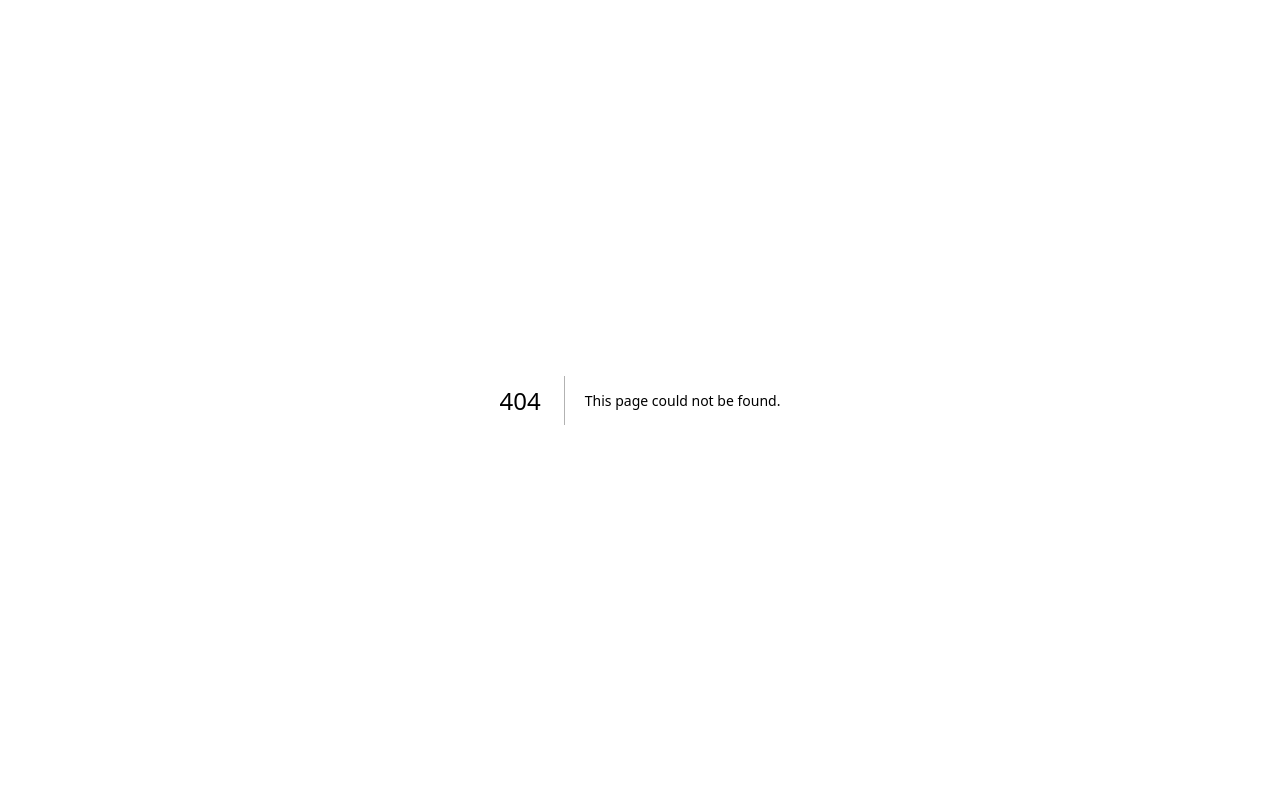
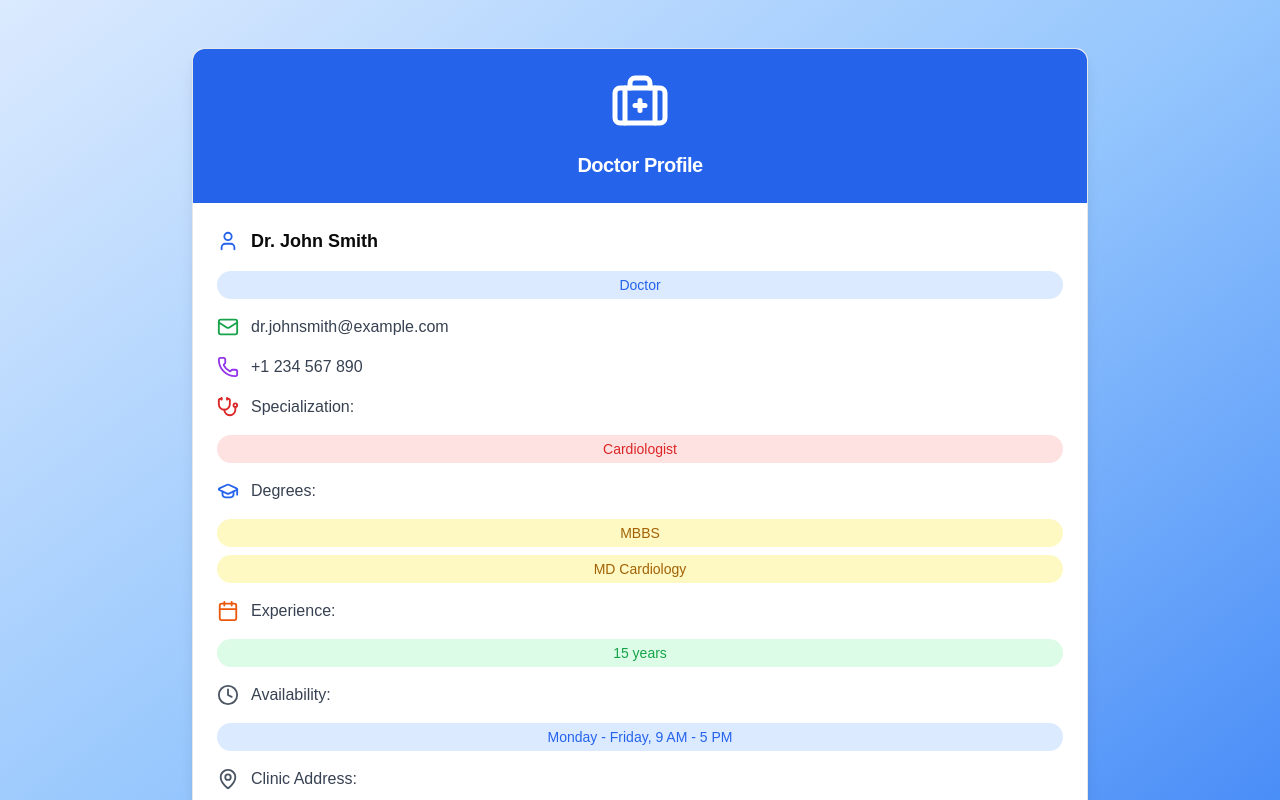
Before and after one commit to sidty13/Hackathon-Frontend, a Next.js app in the folder project/: page /docdash/profile in a window 1280 px wide. Before the commit this address had no page. Shown: the top 800 px of the page. Built offline with nearby package versions, Linux system fonts and the light colour scheme.

Commit message:
docpat profiles added

```diff
--- a/project/app/docdash/page.tsx
+++ b/project/app/docdash/page.tsx
@@ -168,7 +168,7 @@ function Navbar({ className }: { className?: string }) {
       <Menu setActive={setActive}>
         <MenuItem setActive={setActive} active={active} item="Profile">
           <div className="flex flex-col space-y-4 text-sm">
-            <HoveredLink href="/web-dev">View Profile </HoveredLink>
+            <HoveredLink href="/docdash/profile">View Profile </HoveredLink>
             <HoveredLink href="/interface-design">Logout</HoveredLink>
             <HoveredLink href="/seo">Search Engine Optimization</HoveredLink>
             <HoveredLink href="/branding">Branding</HoveredLink>
--- /dev/null
+++ b/project/app/docdash/profile/page.tsx
@@ -0,0 +1,113 @@
+"use client";
+
+import React from "react";
+import { Card, CardContent, CardHeader, CardTitle } from "@/components/ui/card";
+import "@/app/globals.css";
+import { Button } from "@/components/ui/button";
+import { Badge } from "@/components/ui/badge";
+import {
+  Mail,
+  Phone,
+  User,
+  BriefcaseMedical,
+  Calendar,
+  Stethoscope,
+  GraduationCap,
+  Clock,
+  MapPin,
+} from "lucide-react";
+
+const DoctorProfile = () => {
+  const doctor = {
+    name: "Dr. John Smith",
+    role: "Doctor",
+    email: "dr.johnsmith@example.com",
+    phone: "+1 234 567 890",
+    specialization: "Cardiologist",
+    experience: "15 years",
+    availability: "Monday - Friday, 9 AM - 5 PM",
+    degrees: ["MBBS", "MD Cardiology"],
+    clinicAddress: "123 Health St, Medical City, USA",
+  };
+
+  return (
+    <div className="min-h-screen flex items-center justify-center bg-gradient-to-br from-blue-100 via-blue-300 to-blue-500 p-12">
+      <Card className="w-full max-w-4xl shadow-lg border border-gray-200 rounded-xl bg-white">
+        <CardHeader className="bg-blue-600 text-white p-6 rounded-t-xl flex flex-col items-center">
+          <BriefcaseMedical size={60} className="mb-3" />
+          <CardTitle className="text-xl font-semibold">Doctor Profile</CardTitle>
+        </CardHeader>
+        <CardContent className="p-6 space-y-4">
+          <div className="flex flex-col space-y-4">
+            {/* Name */}
+            <div className="flex items-center space-x-3">
+              <User size={22} className="text-blue-600" />
+              <p className="text-lg font-semibold">{doctor.name}</p>
+            </div>
+
+            {/* Role */}
+            <Badge className="bg-blue-100 text-blue-600 w-full text-center py-1">{doctor.role}</Badge>
+
+            {/* Email */}
+            <div className="flex items-center space-x-3">
+              <Mail size={22} className="text-green-600" />
+              <p className="text-gray-700">{doctor.email}</p>
+            </div>
+
+            {/* Phone */}
+            <div className="flex items-center space-x-3">
+              <Phone size={22} className="text-purple-600" />
+              <p className="text-gray-700">{doctor.phone}</p>
+            </div>
+
+            {/* Specialization */}
+            <div className="flex items-center space-x-3">
+              <Stethoscope size={22} className="text-red-600" />
+              <p className="text-gray-700">Specialization:</p>
+            </div>
+            <Badge className="bg-red-100 text-red-600 w-max-md text-center">{doctor.specialization}</Badge>
+
+            {/* Degrees */}
+            <div className="flex items-center space-x-3">
+              <GraduationCap size={22} className="text-blue-600" />
+              <p className="text-gray-700">Degrees:</p>
+            </div>
+            <div className="flex flex-col space-y-2">
+              {doctor.degrees.map((degree, index) => (
+                <Badge key={index} className="bg-yellow-100 text-yellow-700 w-full text-center">{degree}</Badge>
+              ))}
+            </div>
+
+            {/* Experience */}
+            <div className="flex items-center space-x-3">
+              <Calendar size={22} className="text-orange-600" />
+              <p className="text-gray-700">Experience:</p>
+            </div>
+            <Badge className="bg-green-100 text-green-600 w-full text-center">{doctor.experience}</Badge>
+
+            {/* Availability */}
+            <div className="flex items-center space-x-3">
+              <Clock size={22} className="text-gray-600" />
+              <p className="text-gray-700">Availability:</p>
+            </div>
+            <Badge className="bg-blue-100 text-blue-600 w-full text-center">{doctor.availability}</Badge>
+
+            {/* Clinic Address */}
+            <div className="flex items-center space-x-3">
+              <MapPin size={22} className="text-gray-600" />
+              <p className="text-gray-700">Clinic Address:</p>
+            </div>
+            <Badge className="bg-gray-100 text-gray-700 w-full text-center">{doctor.clinicAddress}</Badge>
+          </div>
+
+          {/* Update Button */}
+          <Button className="w-full bg-blue-600 text-white hover:bg-blue-700 mt-4">
+            Update Information
+          </Button>
+        </CardContent>
+      </Card>
+    </div>
+  );
+};
+
+export default DoctorProfile;
--- a/project/app/patdash/profile/page.tsx
+++ b/project/app/patdash/profile/page.tsx
@@ -1,5 +1,6 @@
 "use client";
 
+import React from "react";
 import { Card, CardContent, CardHeader, CardTitle } from "@/components/ui/card";
 import "@/app/globals.css";
 import { Button } from "@/components/ui/button";
@@ -41,8 +42,8 @@ const PatientProfile = () => {
   };
 
   return (
-    <div className="min-h-screen bg-gradient-to-br from-blue-100 via-blue-300 to-blue-500 p-6 flex flex-col items-center">
-      <Card className="w-full max-w-2xl shadow-lg border border-gray-200 rounded-xl bg-white">
+    <div className="min-h-screen bg-gradient-to-br from-blue-100 via-blue-300 to-blue-500 p-12 flex flex-col items-center">
+      <Card className="w-full max-w-4xl shadow-lg border border-gray-200 rounded-xl bg-white">
         <CardHeader className="bg-blue-600 text-white p-6 rounded-t-xl flex flex-col items-center">
           <User size={60} className="mb-3" />
           <CardTitle className="text-xl font-semibold">Patient Profile</CardTitle>
```
Also changed, not shown: 1 other file (tests, documents, lock files or other folders).
